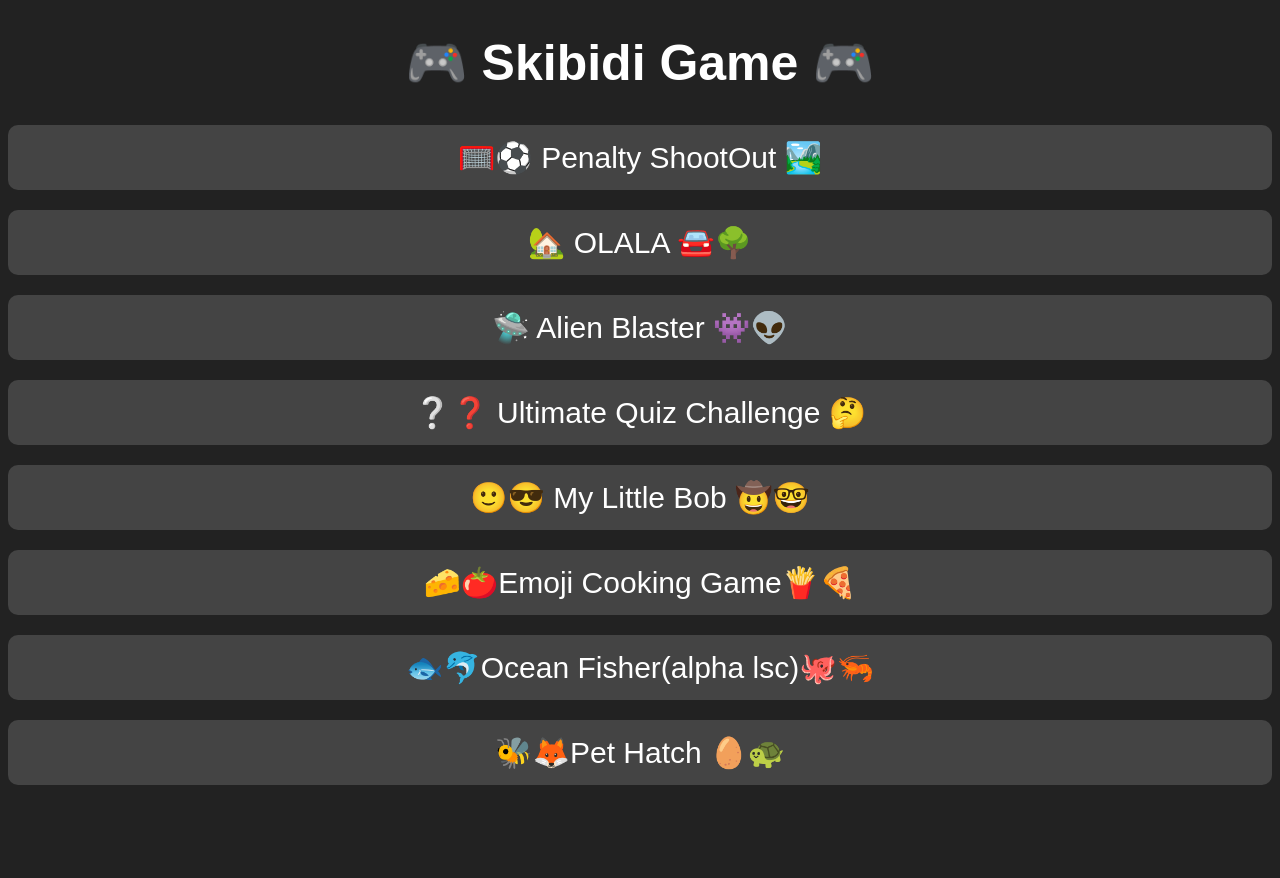
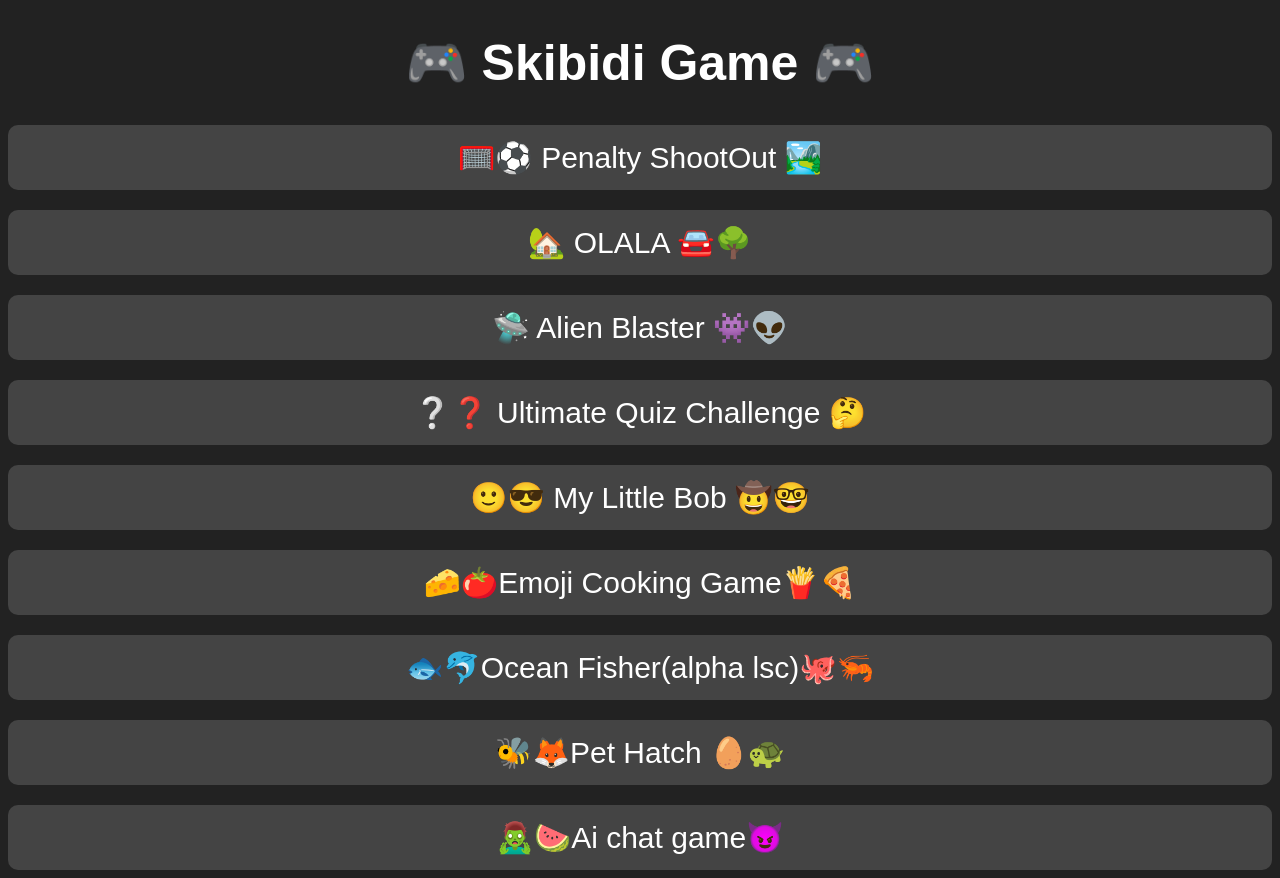
Before and after one commit to solololo834/-Skibidi-Game-, a plain HTML site: page index.html in a window 1280 px wide. Before the commit the page ends 800 px from the top, so only its background shows below. Drawn offline with Linux system fonts and the light colour scheme.

Commit message:
Add link to Ai chat game in index.html

```diff
--- a/index.html
+++ b/index.html
@@ -47,6 +47,7 @@
         <a class="game-item" href="https://solololo834.github.io/Emoji-Cooking-Game/" target="_blank">🧀🍅Emoji Cooking Game🍟🍕</a>
         <a class="game-item" href="https://solololo834.github.io/Ocean-fisher/" target="_blank">🐟🐬Ocean Fisher(alpha lsc)🐙🦐</a>
         <a class="game-item" href="https://solololo834.github.io/Pet-hatch/" target="_blank">🐝🦊Pet Hatch 🥚🐢</a>
+        <a class="game-item" href="https://solololo834.github.io/Ai-chat-game/" target="_blank">🧟‍♂️🍉Ai chat game😈</a>
     </div>
 </body>
 </html>
```
